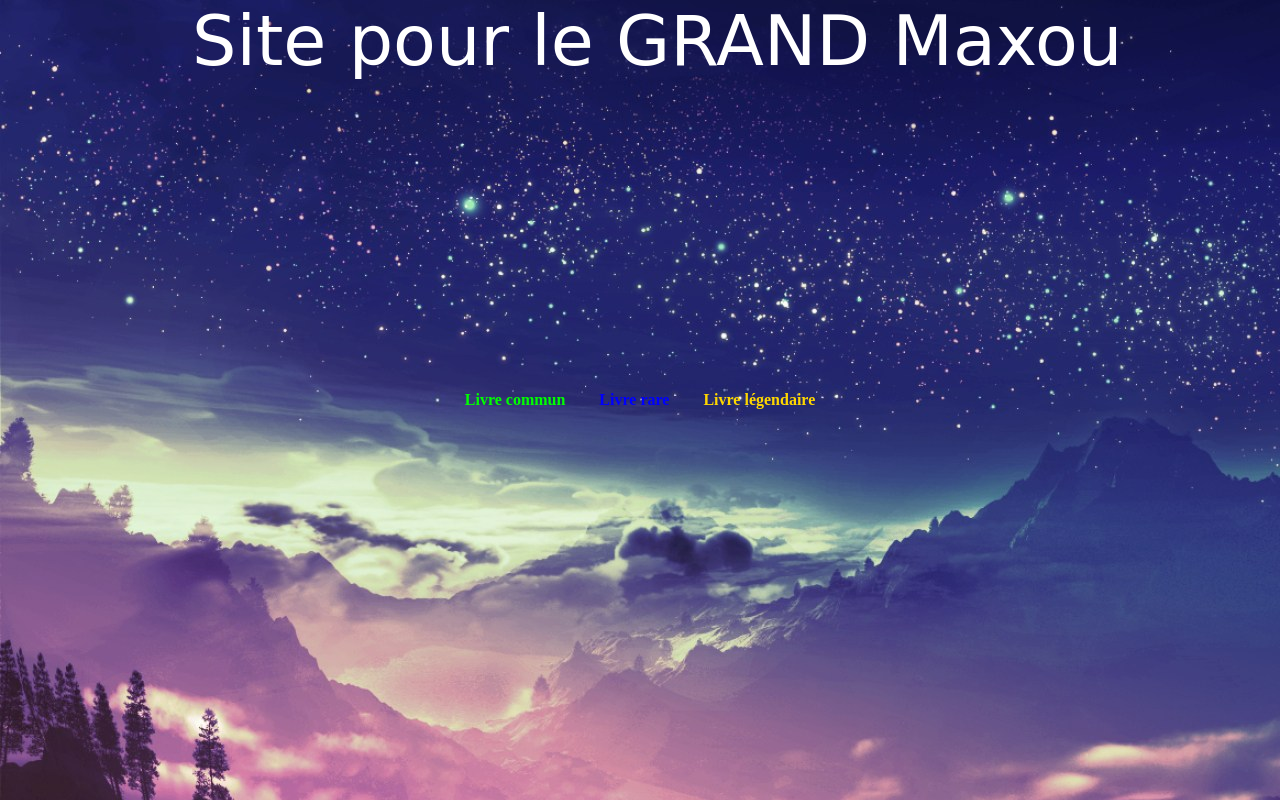
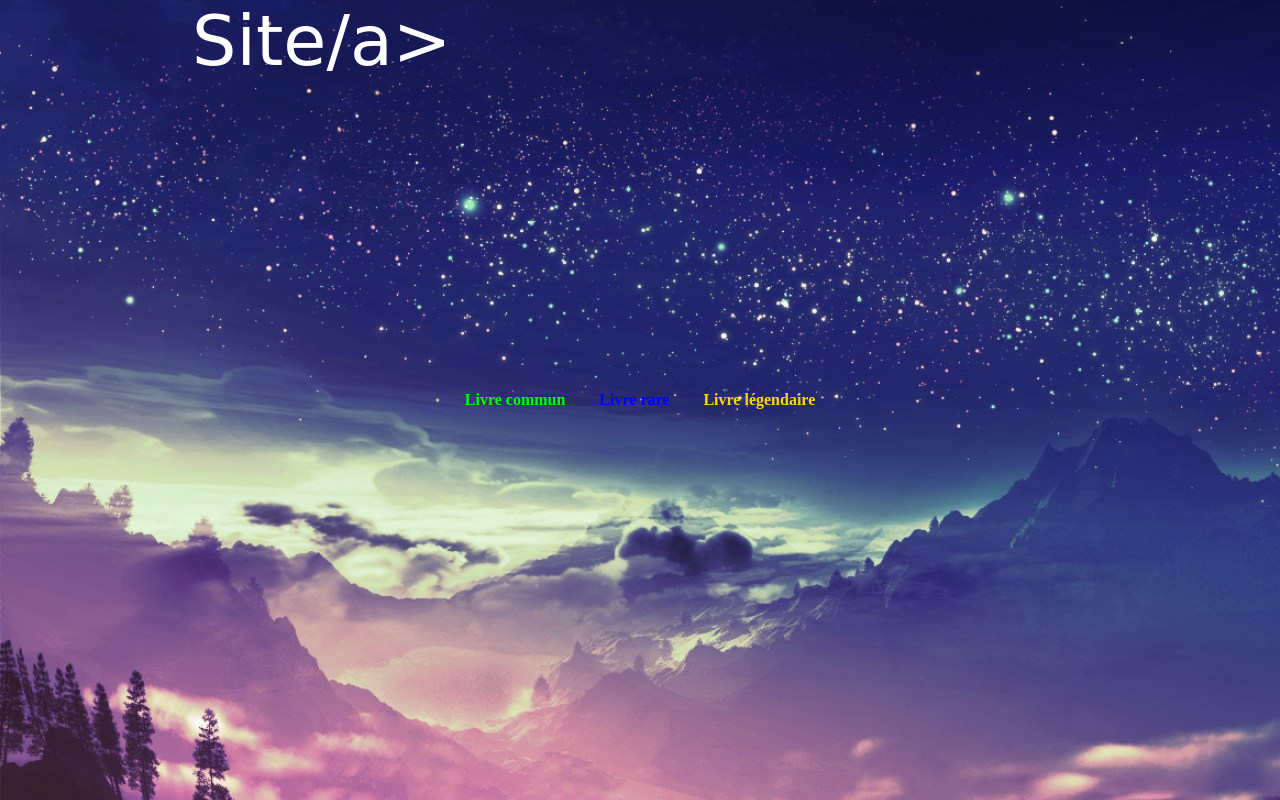
Before and after one commit to xdredstone2/xdredstone2.github.io, a plain HTML site: page index.html in a window 1280 px wide. Drawn offline with Linux system fonts and the light colour scheme.

Commit message:
Update index.html

```diff
--- a/index.html
+++ b/index.html
@@ -14,7 +14,7 @@
       </section>
     </div>
     <div class="site">
-        <a>Site pour le GRAND Maxou</a>
+        <a>Site/a>
     </div>
   </body>
 </html>
```
